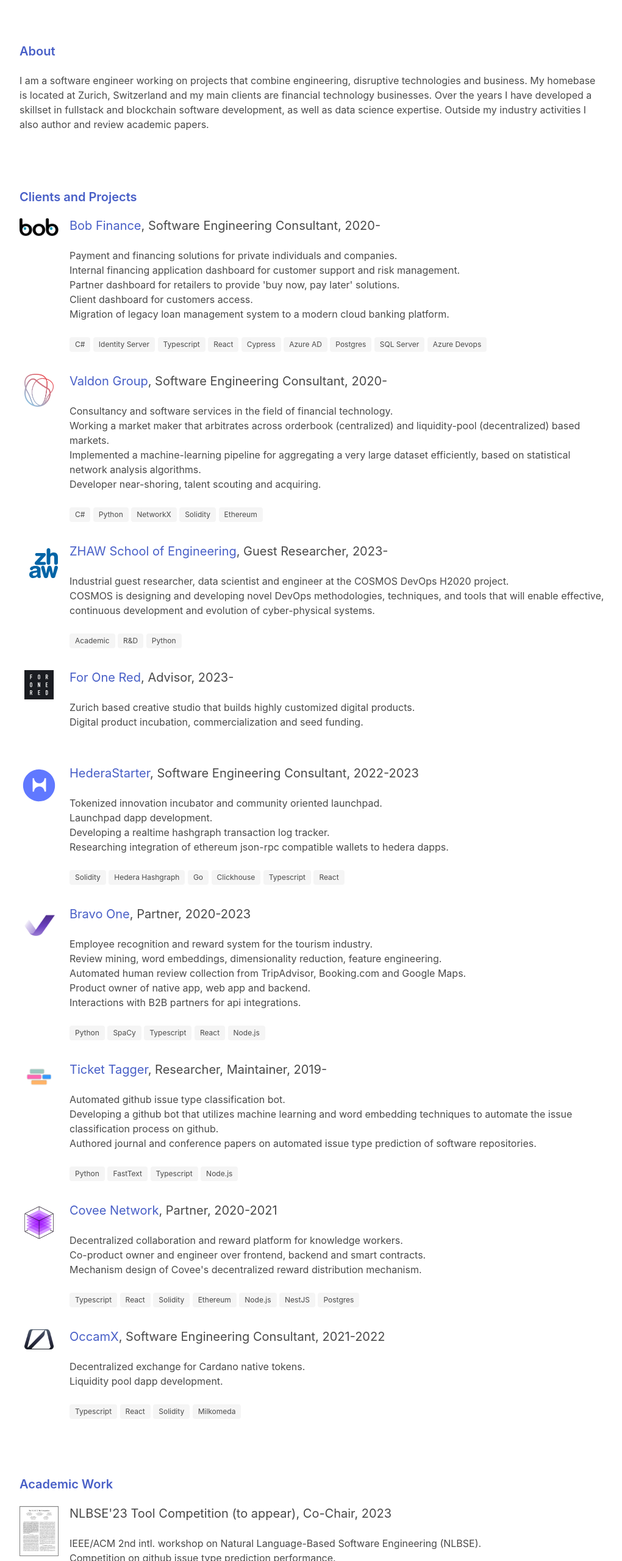
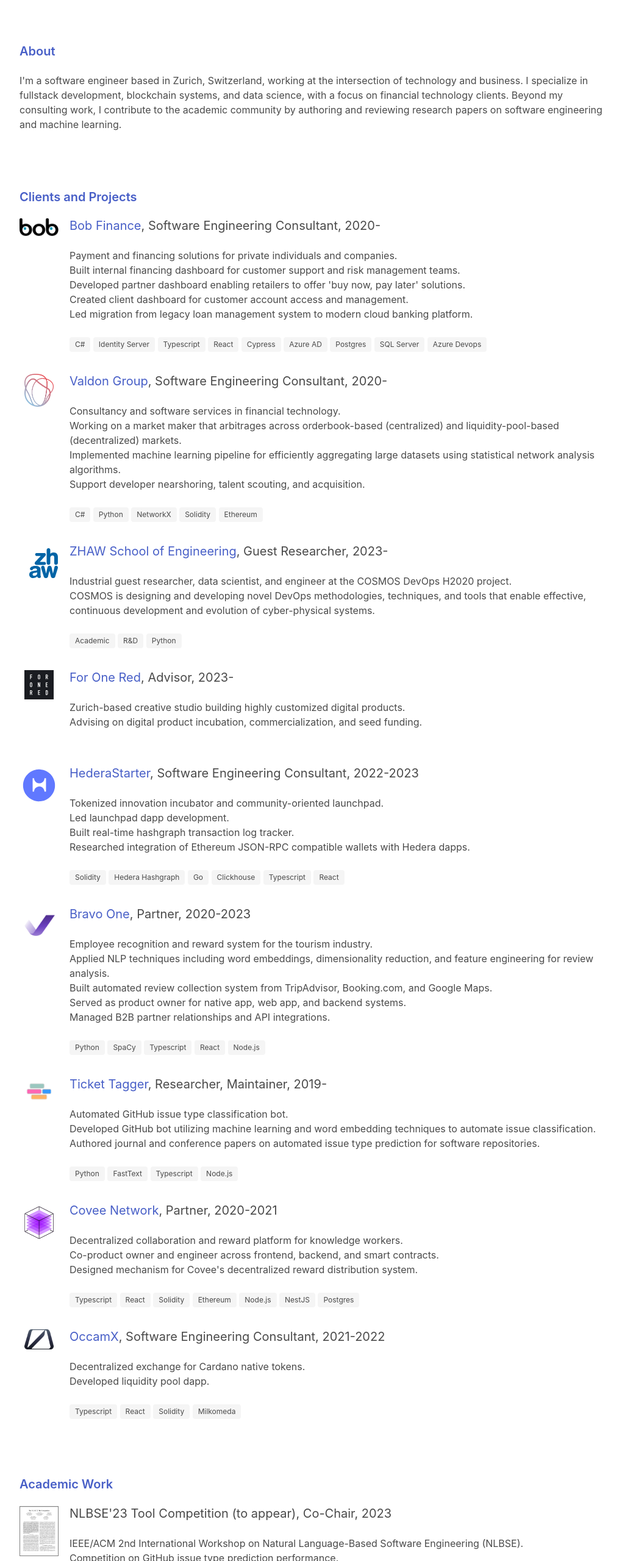
Before and after one commit to rafaelkallis/rafaelkallis.com, a plain HTML site: page public/index.html in a window 1280 px wide. Shown: the part 240-2800 px from the top of the page at 61% size, without its empty margins (128-1148 px from the left). Drawn offline with nearby package versions, Linux system fonts and the light colour scheme.

Commit message:
Improve website copy for clarity and impact
- Refined tagline to be more specific and compelling
- Enhanced About section: clearer language, better flow
- Fixed grammar issues (e.g., "Working a market maker" → "Working on a market maker")
- Improved project descriptions for clarity and professionalism
- Added descriptions to book recommendations
- Made language more concise throughout
- Fixed awkward phrasings (e.g., "homebase is located at" → "based in")

```diff
--- a/public/index.html
+++ b/public/index.html
@@ -5,12 +5,12 @@
     <meta charset="utf-8">
     <meta name="viewport" content="width=device-width, initial-scale=1">
     <title>Rafael Kallis</title>
-    <meta name="description" content="Creating value from disruption.">
+    <meta name="description" content="Software engineer and researcher specializing in fintech, blockchain, and data science.">
     <meta name="robots" content="index, archive">
     <link ref="canonical" href="https://rafaelkallis.com">
     <link rel="icon" href="images/laptop.png">
     <meta property="og:title" content="Rafael Kallis Consulting">
-    <meta property="og:description" content="Creating value from disruption.">
+    <meta property="og:description" content="Software engineer and researcher specializing in fintech, blockchain, and data science.">
     <meta property="og:image" content="https://rafaelkallis.com/rafael.png">
     <meta property="og:type" content="website">
     <meta property="og:url" content="https://rafaelkallis.com/">
@@ -31,7 +31,7 @@
       <div class="container is-max-desktop">
         <div class="block">
           <h1 class="title">Rafael Kallis</h1>
-          <p class="subtitle">Creating value from disruption.</p>
+          <p class="subtitle">Software engineer and researcher specializing in fintech, blockchain, and data science.</p>
         </div>
         <div class="block tags are-medium">
           <a class="tag is-link is-light" href="https://github.com/rafaelkallis"  rel="noopener noreferrer" target="_blank">
@@ -55,10 +55,9 @@
       <div class="container is-max-desktop">
         <h2 class="title is-5"><a href="#about">About</a></h2>
         <div class="content">
-          I am a software engineer working on projects that combine engineering, disruptive technologies and business.
-          My homebase is located at Zurich, Switzerland and my main clients are financial technology businesses.
-          Over the years I have developed a skillset in fullstack and blockchain software development, as well as data science expertise.
-          Outside my industry activities I also author and review academic papers.
+          I'm a software engineer based in Zurich, Switzerland, working at the intersection of technology and business.
+          I specialize in fullstack development, blockchain systems, and data science, with a focus on financial technology clients.
+          Beyond my consulting work, I contribute to the academic community by authoring and reviewing research papers on software engineering and machine learning.
         </div>
       </div>
     </section>
@@ -80,10 +79,10 @@
               <p class="subtitle is-5"><a href="https://bob.ch/en/welcome/" rel="noopener noreferrer" target="_blank">Bob Finance</a>, Software Engineering Consultant, 2020-</p>
               <div class="content">
                 <div>Payment and financing solutions for private individuals and companies.</div>
-                <div>Internal financing application dashboard for customer support and risk management.</div>
-                <div>Partner dashboard for retailers to provide 'buy now, pay later' solutions.</div>
-                <div>Client dashboard for customers access.</div>
-                <div>Migration of legacy loan management system to a modern cloud banking platform.</div>
+                <div>Built internal financing dashboard for customer support and risk management teams.</div>
+                <div>Developed partner dashboard enabling retailers to offer 'buy now, pay later' solutions.</div>
+                <div>Created client dashboard for customer account access and management.</div>
+                <div>Led migration from legacy loan management system to modern cloud banking platform.</div>
               </div>
               <div>
                 <span class="tag">C#</span>
@@ -111,10 +110,10 @@
             <div class="column">
               <p class="subtitle is-5"><a href="https://valdongroup.com/" rel="noopener noreferrer" target="_blank">Valdon Group</a>, Software Engineering Consultant, 2020-</p>
               <div class="content">
-                <div>Consultancy and software services in the field of financial technology.</div>
-                <div>Working a market maker that arbitrates across orderbook (centralized) and liquidity-pool (decentralized) based markets.</div>
-                <div>Implemented a machine-learning pipeline for aggregating a very large dataset efficiently, based on statistical network analysis algorithms.</div>
-                <div>Developer near-shoring, talent scouting and acquiring.</div>
+                <div>Consultancy and software services in financial technology.</div>
+                <div>Working on a market maker that arbitrages across orderbook-based (centralized) and liquidity-pool-based (decentralized) markets.</div>
+                <div>Implemented machine learning pipeline for efficiently aggregating large datasets using statistical network analysis algorithms.</div>
+                <div>Support developer nearshoring, talent scouting, and acquisition.</div>
               </div>
               <div>
                 <span class="tag">C#</span>
@@ -138,8 +137,8 @@
             <div class="column">
               <p class="subtitle is-5"><a href="https://www.zhaw.ch/en/engineering/research/" rel="noopener noreferrer" target="_blank">ZHAW School of Engineering</a>, Guest Researcher, 2023-</p>
               <div class="content">
-                <div>Industrial guest researcher, data scientist and engineer at the COSMOS DevOps H2020 project.</div>
-                <div>COSMOS is designing and developing novel DevOps methodologies, techniques, and tools that will enable effective, continuous development and evolution of cyber-physical systems.</div>
+                <div>Industrial guest researcher, data scientist, and engineer at the COSMOS DevOps H2020 project.</div>
+                <div>COSMOS is designing and developing novel DevOps methodologies, techniques, and tools that enable effective, continuous development and evolution of cyber-physical systems.</div>
               </div>
               <div>
                 <span class="tag">Academic</span>
@@ -161,8 +160,8 @@
             <div class="column">
               <p class="subtitle is-5"><a href="https://www.foronered.com/studio" rel="noopener noreferrer" target="_blank">For One Red</a>, Advisor, 2023-</p>
               <div class="content">
-                <div>Zurich based creative studio that builds highly customized digital products.</div>
-                <div>Digital product incubation, commercialization and seed funding.</div>
+                <div>Zurich-based creative studio building highly customized digital products.</div>
+                <div>Advising on digital product incubation, commercialization, and seed funding.</div>
               </div>
               <div>
                 <!-- <span class="tag"></span> -->
@@ -182,11 +181,10 @@
             <div class="column">
               <p class="subtitle is-5"><a href="https://hederastarter.fi" rel="noopener noreferrer" target="_blank">HederaStarter</a>, Software Engineering Consultant, 2022-2023</p>
               <div class="content">
-                <div>Tokenized innovation incubator and community oriented launchpad.</div>
-                <div>Launchpad dapp development.</div>
-                <div>Developing a realtime hashgraph transaction log tracker.</div>
-                <div>Researching integration of ethereum json-rpc compatible wallets to hedera dapps.</div>
-                <div></div>
+                <div>Tokenized innovation incubator and community-oriented launchpad.</div>
+                <div>Led launchpad dapp development.</div>
+                <div>Built real-time hashgraph transaction log tracker.</div>
+                <div>Researched integration of Ethereum JSON-RPC compatible wallets with Hedera dapps.</div>
               </div>
               <div>
                 <span class="tag">Solidity</span>
@@ -212,10 +210,10 @@
               <p class="subtitle is-5"><a href="https://bravo.one" rel="noopener noreferrer" target="_blank">Bravo One</a>, Partner, 2020-2023</p>
               <div class="content">
                 <div>Employee recognition and reward system for the tourism industry.</div>
-                <div>Review mining, word embeddings, dimensionality reduction, feature engineering.</div>
-                <div>Automated human review collection from TripAdvisor, Booking.com and Google Maps.</div>
-                <div>Product owner of native app, web app and backend.</div>
-                <div>Interactions with B2B partners for api integrations.</div>
+                <div>Applied NLP techniques including word embeddings, dimensionality reduction, and feature engineering for review analysis.</div>
+                <div>Built automated review collection system from TripAdvisor, Booking.com, and Google Maps.</div>
+                <div>Served as product owner for native app, web app, and backend systems.</div>
+                <div>Managed B2B partner relationships and API integrations.</div>
               </div>
               <div>
                 <span class="tag">Python</span>
@@ -239,9 +237,9 @@
             <div class="column">
               <p class="subtitle is-5"><a href="https://github.com/rafaelkallis/ticket-tagger" rel="noopener noreferrer" target="_blank">Ticket Tagger</a>, Researcher, Maintainer, 2019-</p>
               <div class="content">
-                <div>Automated github issue type classification bot.</div>
-                <div>Developing a github bot that utilizes machine learning and word embedding techniques to automate the issue classification process on github.</div>
-                <div>Authored journal and conference papers on automated issue type prediction of software repositories.</div>
+                <div>Automated GitHub issue type classification bot.</div>
+                <div>Developed GitHub bot utilizing machine learning and word embedding techniques to automate issue classification.</div>
+                <div>Authored journal and conference papers on automated issue type prediction for software repositories.</div>
               </div>
               <div>
                 <span class="tag">Python</span>
@@ -265,8 +263,8 @@
               <p class="subtitle is-5"><a href="https://covee.network" rel="noopener noreferrer" target="_blank">Covee Network</a>, Partner, 2020-2021</p>
               <div class="content">
                 <div>Decentralized collaboration and reward platform for knowledge workers.</div>
-                <div>Co-product owner and engineer over frontend, backend and smart contracts.</div>
-                <div>Mechanism design of Covee's decentralized reward distribution mechanism.</div>
+                <div>Co-product owner and engineer across frontend, backend, and smart contracts.</div>
+                <div>Designed mechanism for Covee's decentralized reward distribution system.</div>
               </div>
               <div>
                 <span class="tag">Typescript</span>
@@ -293,7 +291,7 @@
               <p class="subtitle is-5"><a href="https://occam-x.fi/" rel="noopener noreferrer" target="_blank">OccamX</a>, Software Engineering Consultant, 2021-2022</p>
               <div class="content">
                 <div>Decentralized exchange for Cardano native tokens.</div>
-                <div>Liquidity pool dapp development.</div>
+                <div>Developed liquidity pool dapp.</div>
               </div>
               <div>
                 <span class="tag">Typescript</span>
@@ -324,8 +322,8 @@
             <div class="column">
               <p class="subtitle is-5">NLBSE'23 Tool Competition (to appear), Co-Chair, 2023</p>
               <div class="content">
-                <div>IEEE/ACM 2nd intl. workshop on Natural Language-Based Software Engineering (NLBSE).</div>
-                <div>Competition on github issue type prediction performance.</div>
+                <div>IEEE/ACM 2nd International Workshop on Natural Language-Based Software Engineering (NLBSE).</div>
+                <div>Competition on GitHub issue type prediction performance.</div>
               </div>
               <div>
                 <span class="tag">Benchmark</span>
@@ -347,9 +345,9 @@
             <div class="column">
               <p class="subtitle is-5"><a href="https://ieeexplore.ieee.org/abstract/document/9808595" rel="noopener noreferrer" target="_blank">NLBSE'22 Tool Competition</a>, Co-Chair, 2022</p>
               <div class="content">
-                <div>IEEE/ACM 1st intl. workshop on Natural Language-Based Software Engineering (NLBSE).</div>
-                <div>Competition on github issue type prediction performance.</div>
-                <div>Dataset encompassing 800 thousand github issues.</div>
+                <div>IEEE/ACM 1st International Workshop on Natural Language-Based Software Engineering (NLBSE).</div>
+                <div>Competition on GitHub issue type prediction performance.</div>
+                <div>Dataset encompassing 800,000 GitHub issues.</div>
                 <div>Five team submissions, eleven models evaluated.</div>
               </div>
               <div>
@@ -373,8 +371,8 @@
               <p class="subtitle is-5"><a href="https://doi.org/10.1016/j.scico.2020.102598" rel="noopener noreferrer" target="_blank">Predicting issue types on GitHub</a>, First Author, 2021</p>
               <div class="content">
                 <div>Published in the Journal of Science of Computer Programming.</div>
-                <div>Tool paper on automated github issue prediction.</div>
-                <div>Empirical evaluation on 30 thousand github issues.</div>
+                <div>Tool paper on automated GitHub issue prediction.</div>
+                <div>Empirical evaluation on 30,000 GitHub issues.</div>
               </div>
               <div>
                 <span class="tag">Software maintenance and evolution</span>
@@ -427,7 +425,7 @@
             <div class="column">
               <p class="subtitle is-5">Your Complete Guide to Factor-Based Investing, Berkin and Swedroe</p>
               <div class="content">
-                <div></div>
+                <div>Comprehensive guide to factor investing backed by decades of academic research. The authors explain how to build portfolios based on proven factors like value, momentum, size, and quality, offering a systematic approach to long-term wealth building.</div>
               </div>
               <div>
                 <span class="tag">Distilled Research</span>
@@ -449,7 +447,7 @@
             <div class="column">
               <p class="subtitle is-5">Weapons of Math Destruction, Cathy O'Neil</p>
               <div class="content">
-                <div></div>
+                <div>Eye-opening examination of how big data and algorithms can reinforce inequality and discrimination. O'Neil reveals how mathematical models, when poorly designed or applied without oversight, can perpetuate bias in education, employment, criminal justice, and finance.</div>
               </div>
               <div>
                 <span class="tag">Model Bias</span>
@@ -471,7 +469,7 @@
             <div class="column">
               <p class="subtitle is-5">Fooled by Randomness, Nassim Nicholas Taleb</p>
               <div class="content">
-                <div></div>
+                <div>Provocative exploration of the hidden role of chance in life and markets. Taleb challenges our tendency to see patterns where none exist and explains why successful outcomes are often due more to luck than skill, with profound implications for how we make decisions.</div>
               </div>
               <div>
                 <span class="tag">Luck and Uncertainty</span>
```
